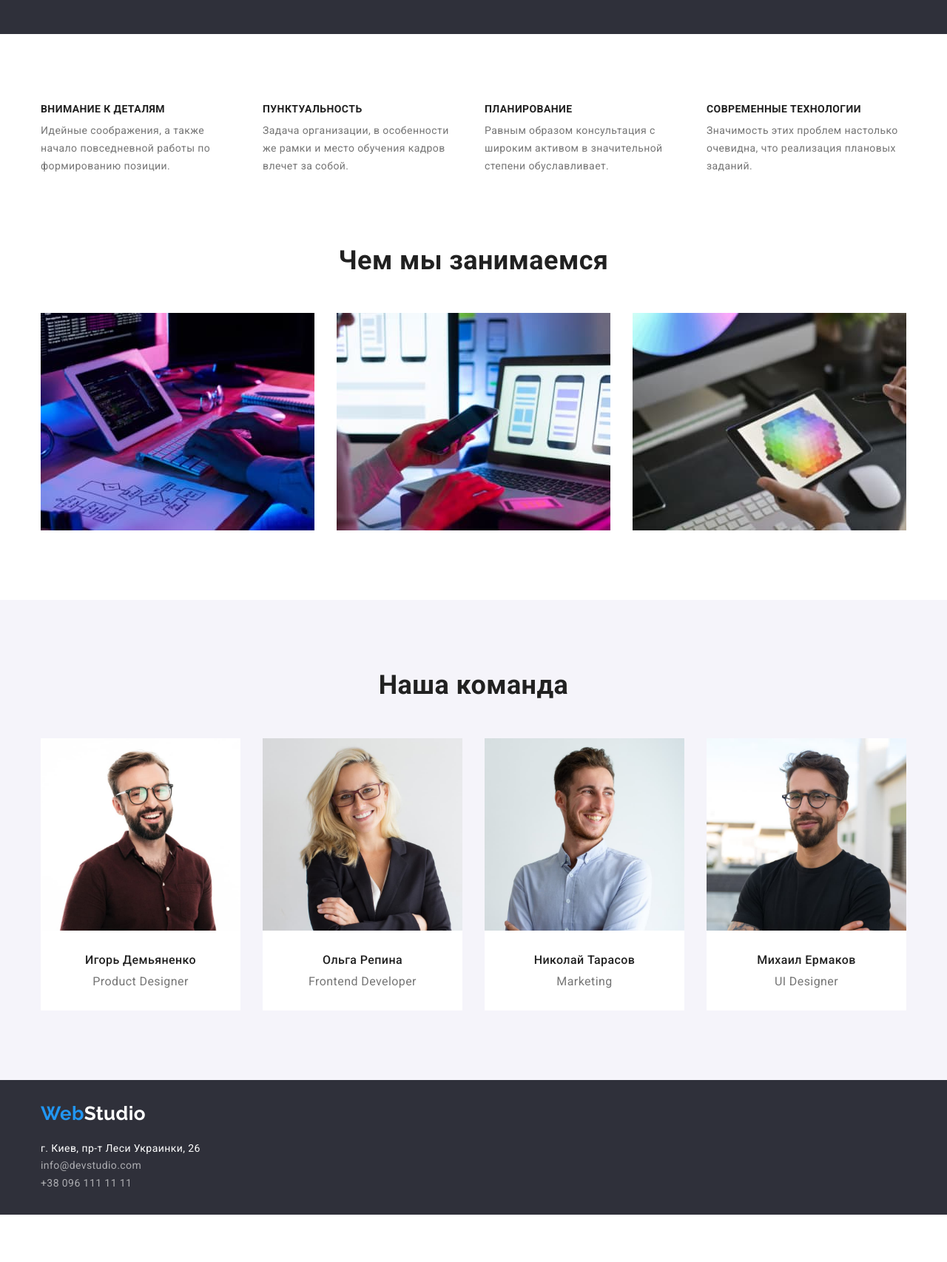
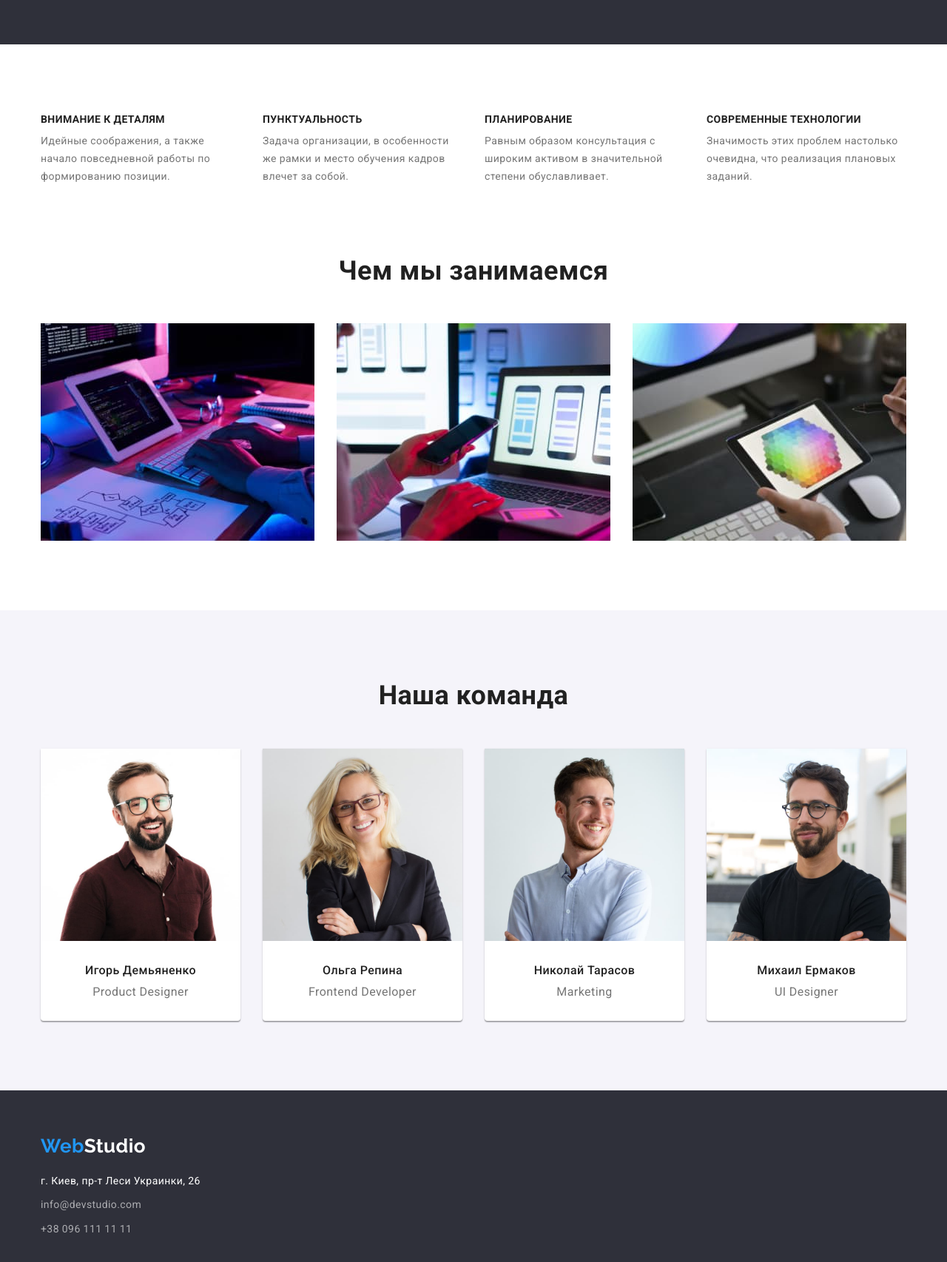
Before and after one commit to NadezhdaBuinytska/goit-markup-hw-03, a plain HTML site: page index.html in a window 1280 px wide. Shown: the part 620-2326 px from the top of the page at 74% size. Before the commit the page ends 2262 px from the top, so only its background shows below. Drawn offline with nearby package versions, Linux system fonts and the light colour scheme.

Commit message:
Внесены правки по ДЗ 3

```diff
--- a/css/styles.css
+++ b/css/styles.css
@@ -72,7 +72,7 @@ img {
 .contact-item:not(:last-child) {
   margin-right: 50px;
 }
-.section-container {
+.section {
   padding-top: 94px;
   padding-bottom: 94px;
 }
@@ -80,7 +80,6 @@ img {
 /* ------LOGO-------- */
 .logo {
   display: block;
-  margin-right: 93px;
   color: var(--accent-color);
   font-family: "Raleway", sans-serif;
   font-weight: 700;
@@ -89,6 +88,7 @@ img {
 }
 .logo-header {
   color: var(--logo-color);
+  margin-right: 93px;
 }
 .logo-footer {
   color: var(--hero-white-color);
@@ -143,6 +143,10 @@ img {
   align-items: center;
   letter-spacing: 0.06em;
   cursor: pointer;
+  border: none;
+  box-shadow: 0px 4px 4px rgba(0, 0, 0, 0.15);
+  border-radius: 4px;
+  padding: 10px 32px;
 }
 .hero-btn:hover,
 .hero-btn:focus {
@@ -159,14 +163,15 @@ img {
   border: 0;
   clip: rect(0 0 0 0);
 }
-.benefits-list {
+.card-set {
   display: flex;
   flex-wrap: wrap;
-  /* padding-top: 94px; */
-  margin-right: -30px;
+  margin-left: -30px;
+  margin-top: -30px;
 }
+
 .benefits-title {
-  padding-bottom: 10px;
+  margin-bottom: 10px;
   color: var(--title-text-color);
   font-weight: 700;
   font-size: 14px;
@@ -175,19 +180,17 @@ img {
 }
 .benefits-items {
   width: calc(100% / 4 - 30px);
-  margin-right: 30px;
+  margin-left: 30px;
+  margin-top: 30px;
 }
 /* ---------WORK-AND-TEAM---------- */
 .section-title {
-  padding-bottom: 50px;
+  margin-bottom: 50px;
   color: var(--title-text-color);
   font-weight: 700;
   font-size: 36px;
   line-height: 1.17;
   text-align: center;
-}
-.team-title {
-  /* padding-top: 94px; */
 }
 .team {
   background-color: #f5f4fa;
@@ -204,9 +207,6 @@ img {
   color: var(--title-text-color);
   font-weight: 500;
 }
-.team-position {
-  margin-bottom: 30px;
-}
 .section-no-top {
   padding-top: 0px;
 }
@@ -217,7 +217,8 @@ img {
 }
 .work-items {
   width: calc(100% / 3 - 30px);
-  margin-right: 30px;
+  margin-left: 30px;
+  margin-top: 30px;
 }
 .team-list {
   display: flex;
@@ -226,9 +227,15 @@ img {
 }
 .team-item {
   width: calc(100% / 4 - 30px);
-  margin-right: 30px;
+  margin-left: 30px;
+  margin-top: 30px;
+  padding-bottom: 30px;
   background-color: #ffffff;
+  box-shadow: 0px 1px 3px rgba(0, 0, 0, 0.12), 0px 1px 1px rgba(0, 0, 0, 0.14),
+    0px 2px 1px rgba(0, 0, 0, 0.2);
+  border-radius: 0px 0px 4px 4px;
 }
+
 /* --------------BASEMENT----------- */
 .basement {
   background-color: var(--background-color-style);
@@ -246,12 +253,15 @@ img {
 .basement-link:focus {
   color: var(--accent-color);
 }
-.basement-container {
-  padding-bottom: 30px;
-  padding-top: 30px;
+.basement-section {
+  padding-bottom: 60px;
+  padding-top: 60px;
 }
 .basement-logo {
   margin-bottom: 20px;
+}
+.basement-items:not(:last-child) {
+  margin-bottom: 9px;
 }
 /* ---------------FILTER-PORTFOLIO---------- */
 .filter-btn {
@@ -271,28 +281,21 @@ img {
 .active {
   color: var(--hero-white-color);
   background-color: var(--accent-color);
+  box-shadow: 0px 3px 1px rgba(0, 0, 0, 0.1), 0px 1px 2px rgba(0, 0, 0, 0.08),
+    0px 2px 2px rgba(0, 0, 0, 0.12);
 }
-/* .portfolio-container {
-  padding-top: 94px;
-  padding-bottom: 94px;
-} */
-
 .filter-list {
-  padding-bottom: 56px;
+  margin-bottom: 56px;
   display: flex;
   justify-content: center;
 }
 .button-item:not(:last-child) {
-  padding-right: 8px;
-}
-.portfolio-list {
-  display: flex;
-  flex-wrap: wrap;
-  margin: -15px;
+  margin-right: 8px;
 }
 .portfolio-item {
   width: calc(100% / 3 - 30px);
-  margin: 15px;
+  margin-left: 30px;
+  margin-top: 30px;
 }
 .portfolio-border {
   border: 1px solid #eeeeee;
--- a/index.html
+++ b/index.html
@@ -41,10 +41,10 @@
     </div>
   </section>
   <!-- Список преимуществ работы с компанией -->
-  <section class="benefits">
-    <div class="container section-container">
+  <section class="benefits section">
+    <div class="container">
     <h2 class="visually-hidden"> Наши преимущества </h2>
-    <ul class="benefits-list list">
+    <ul class="card-set list">
       <li class="benefits-items">
         <h3 class="benefits-title">Внимание к деталям</h3>
         <p class="benefits-text">Идейные соображения, а также начало повседневной работы по формированию позиции.</p>
@@ -65,10 +65,10 @@
     </div>
   </section>
   <!-- Чем мы занимаемся -->
-  <section class="work">
-    <div class="container section-container  section-no-top">
+  <section class="work section section-no-top">
+    <div class="container">
     <h2 class="section-title">Чем мы занимаемся</h2>
-    <ul class="work-list list">
+    <ul class="card-set list">
       <li class="work-items">
           <img src="./images/img-work-1.jpg" alt="Верстка сайтов" width="370" height="294">
       </li>
@@ -82,27 +82,27 @@
         </div>
   </section>
     <!-- Наша команда -->
-    <section class="team">
-      <div class="container section-container">
+    <section class="team section">
+      <div class="container">
       <h2 class="section-title team-title">Наша команда</h2>
-      <ul class="team-list list team-list">
+      <ul class="card-set list">
         <li class="team-item">
-          <img src="./images/img-team-1.jpg" alt="Фото сотрудника Игоря Демьяненко Product Designer" width="270" height="260">
+          <img src="./images/img-team-1.jpg" alt="Фото сотрудника Игоря Демьяненко Product Designer" width="270" height="260" class="card">
           <h3 class="team-name">Игорь Демьяненко</h3>
           <p lang="en" class="team-position">Product Designer</p>
         </li>
         <li class="team-item">
-          <img src="./images/img-team-2.jpg" alt="Фото сотрудника Ольги Репиной Frontend Developer" width="270" height="260">
+          <img src="./images/img-team-2.jpg" alt="Фото сотрудника Ольги Репиной Frontend Developer" width="270" height="260" class="card">
           <h3 class="team-name">Ольга Репина</h3>
           <p lang="en" class="team-position">Frontend Developer</p>
         </li>
         <li class="team-item">
-          <img src="./images/img-team-3.jpg" alt="Фото сотрудника Николая Тарасова Marketing" width="270" height="260">
+          <img src="./images/img-team-3.jpg" alt="Фото сотрудника Николая Тарасова Marketing" width="270" height="260" class="card">
           <h3 class="team-name">Николай Тарасов</h3>
           <p lang="en" class="team-position">Marketing</p>
         </li>
         <li class="team-item">
-          <img src="./images/img-team-4.jpg" alt="Фото сотрудника Михаила Ермакова UI Designer" width="270" height="260">
+          <img src="./images/img-team-4.jpg" alt="Фото сотрудника Михаила Ермакова UI Designer" width="270" height="260" class="card">
           <h3 class="team-name">Михаил Ермаков</h3>
           <p lang="en" class="team-position">UI Designer</p>
         </li>
@@ -111,15 +111,15 @@
     </section>
     </main>
     <!-- Футер -->
-    <footer class="basement">
-      <div class="container basement-container">
+    <footer class="basement basement-section">
+      <div class="container">
       <a href="" lang="en" class="logo link basement-logo">Web<span class="logo-footer">Studio</span></a>
       <address class="basement-address">
         <ul class="basement-list list">
-          <li><a href="https://goo.gl/maps/84MK3g47taFm8UyFA" target="_blank" rel="noopener noreferrer nofollow"
+          <li class="basement-items"><a href="https://goo.gl/maps/84MK3g47taFm8UyFA" target="_blank" rel="noopener noreferrer nofollow"
               class="basement-link link white"> г. Киев, пр-т Леси Украинки, 26 </a></li>
-          <li><a href="mailto:info@devstudio.com" class="basement-link link">info@devstudio.com</a></li>
-          <li><a href="tel:+380961111111" class="basement-link link">+38 096 111 11 11</a></li>
+          <li class="basement-items"><a href="mailto:info@devstudio.com" class="basement-link link">info@devstudio.com</a></li>
+          <li class="basement-items"><a href="tel:+380961111111" class="basement-link link">+38 096 111 11 11</a></li>
         </ul>
       </address>
       </div>
```
Also changed, not shown: portfolio.html (+12 -9 lines).
